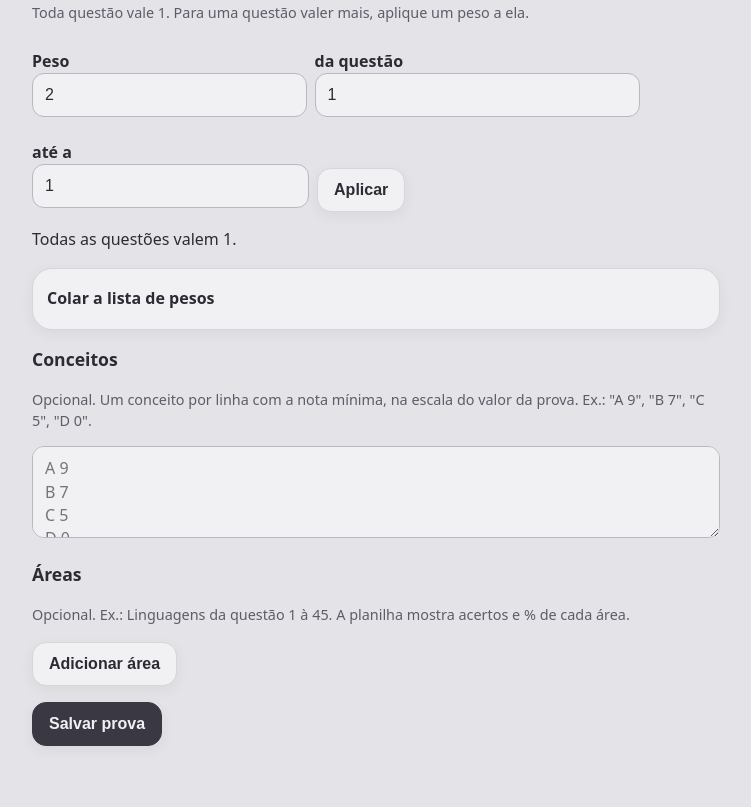
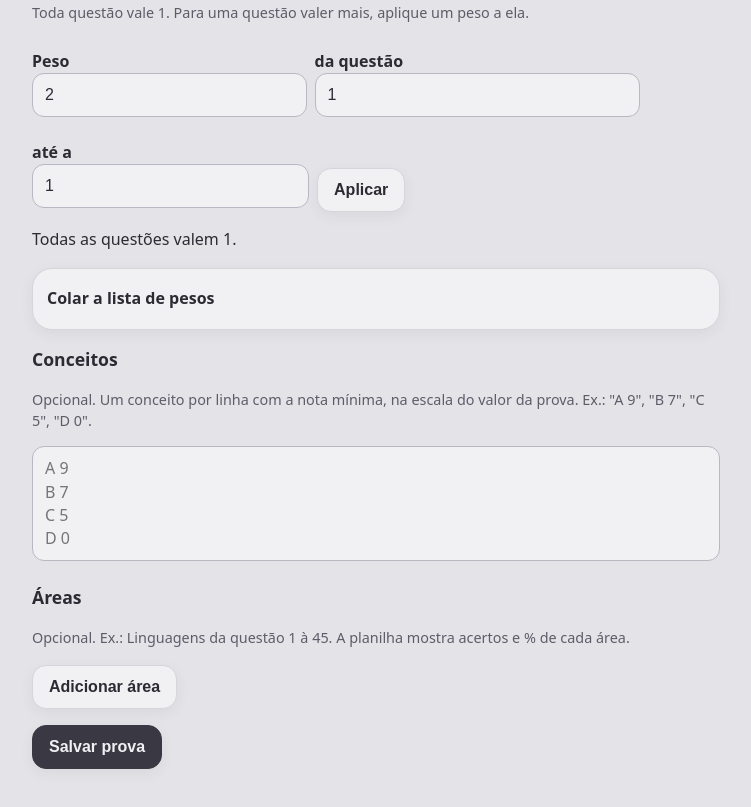
Before and after one commit to carvalho95t-gif/app-correc-o, a website with bundled scripts: page index.html in a window 1280 px wide. Shown: the part 1916-2723 px from the top of the page, without its empty margins (264-1015 px from the left). Built offline with nearby package versions, Linux system fonts and the light colour scheme.

Commit message:
fix(design): caixas de texto sem puxador e sem cortar a última linha (Conceitos)
Co-Authored-By: Claude Opus 5.5 <noreply@anthropic.com>
Claude-Session: https://claude.ai/code/session_014TMWd4PLAZjMn1kXv6BAZE

```diff
--- a/index.html
+++ b/index.html
@@ -113,7 +113,7 @@
       </details>
       <h3>Conceitos</h3>
       <p class="dica">Opcional. Um conceito por linha com a nota mínima, na escala do valor da prova. Ex.: "A 9", "B 7", "C 5", "D 0".</p>
-      <textarea id="prova-conceitos" rows="3" placeholder="A 9&#10;B 7&#10;C 5&#10;D 0"></textarea>
+      <textarea id="prova-conceitos" rows="4" placeholder="A 9&#10;B 7&#10;C 5&#10;D 0"></textarea>
       <h3>Áreas</h3>
       <p class="dica">Opcional. Ex.: Linguagens da questão 1 à 45. A planilha mostra acertos e % de cada área.</p>
       <div id="areas"></div>
--- a/style.css
+++ b/style.css
@@ -78,7 +78,7 @@ dialog::backdrop { background: rgba(30, 31, 37, .5); }
 }
 select#prova-ativa { width: 100%; font-size: 1rem; min-height: 44px; padding: 8px 12px; border: 1px solid var(--borda); border-radius: 12px; background: var(--cartao); color: var(--texto); }
 .destaque { background: var(--cartao); color: var(--texto); padding: 12px 14px; border-radius: 16px; font-weight: 600; box-shadow: var(--sombra); border-left: 6px solid var(--lilas); }
-textarea { width: 100%; font: inherit; padding: 10px 12px; border: 1px solid var(--borda); border-radius: 12px; background: var(--cartao); color: var(--texto); }
+textarea { resize: none; field-sizing: content; min-height: 3.5em; width: 100%; font: inherit; padding: 10px 12px; border: 1px solid var(--borda); border-radius: 12px; background: var(--cartao); color: var(--texto); }
 details#lista, details#relatorio, details#analise-tela, details#pesos-colar, details#banco { margin: 16px 0; background: var(--cartao); padding: 8px 14px; border-radius: 20px; border: 1px solid var(--linha); box-shadow: var(--sombra); }
 details#lista summary, details#relatorio summary, details#analise-tela summary, details#pesos-colar summary, details#banco summary { min-height: 44px; display: flex; align-items: center; cursor: pointer; font-weight: 600; }
 label.opcao { display: flex; align-items: center; gap: 8px; font-weight: 400; min-height: 44px; }
```
